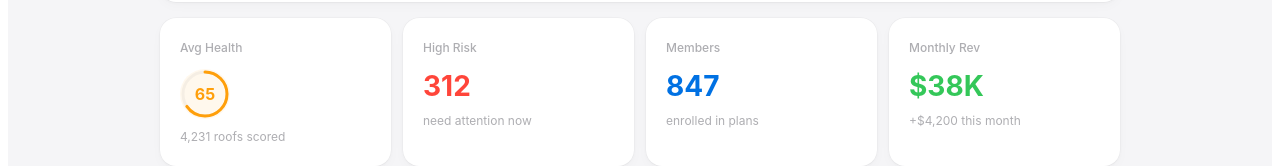
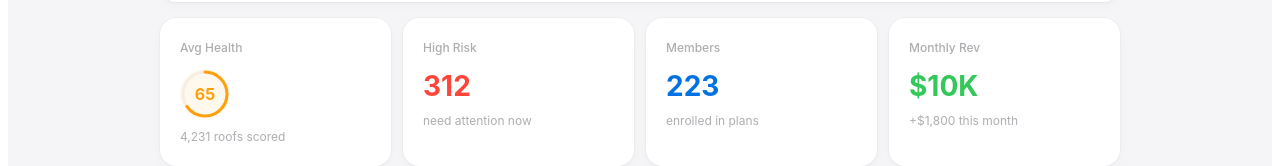
Before and after one commit to shezzy711/RooferDemo, a React (Vite) app: page / in a window 1280 px wide. Both pictures are taken after a click on the button "See How It Works". Shown: the part 352-518 px from the top of the page. Built offline with nearby package versions, Linux system fonts and the light colour scheme.

Commit message:
Adjust stats: 223 members, $10K/mo revenue
Co-Authored-By: Claude Opus 4.6 (1M context) <noreply@anthropic.com>

```diff
--- a/src/App.jsx
+++ b/src/App.jsx
@@ -639,8 +639,8 @@ function Home({ onNav }) {
   const stats = [
     { label: "Avg Health", content: <HealthRing score={avgH} size={50} />, sub: "4,231 roofs scored" },
     { label: "High Risk", content: <span style={{ fontSize: 28, fontWeight: 700, color: T.red }}>312</span>, sub: "need attention now" },
-    { label: "Members", content: <span style={{ fontSize: 28, fontWeight: 700, color: T.blue }}>847</span>, sub: "enrolled in plans" },
-    { label: "Monthly Rev", content: <span style={{ fontSize: 28, fontWeight: 700, color: T.green }}>$38K</span>, sub: "+$4,200 this month" },
+    { label: "Members", content: <span style={{ fontSize: 28, fontWeight: 700, color: T.blue }}>223</span>, sub: "enrolled in plans" },
+    { label: "Monthly Rev", content: <span style={{ fontSize: 28, fontWeight: 700, color: T.green }}>$10K</span>, sub: "+$1,800 this month" },
   ];
 
   const priorityContacts = [...CONTACTS].sort((a, b) => a.health - b.health);
```
